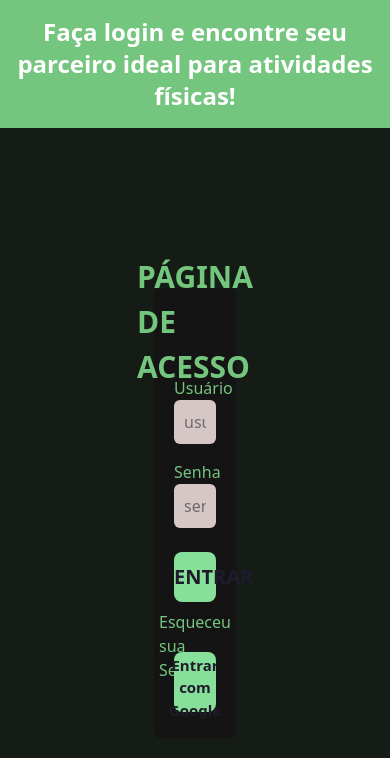
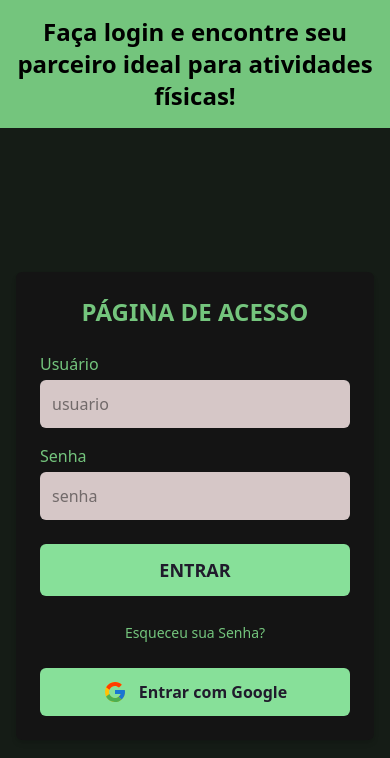
Before and after one commit to rafaelcoellhoo/projeto-nexu, a Next.js app: page /login in a window 390 px wide. Shown: the top 758 px of the page. Built offline with nearby package versions, Linux system fonts and the light colour scheme.

Commit message:
responsividade

```diff
--- a/src/pages/cadastro/index.jsx
+++ b/src/pages/cadastro/index.jsx
@@ -6,6 +6,7 @@ import { IoIosEye, IoIosEyeOff } from "react-icons/io";{
 export default function Cadastro() {
   const [nome, setNome] = useState("");
   const [mostrarSenha, setMostrarSenha] = useState(false);
+
 
   function mostrarOuOcultarSenha() {
     setMostrarSenha(!mostrarSenha);
@@ -43,7 +44,7 @@ if (!senhaForte) {
 
   return (
     <div className="flex items-center justify-center h-screen w-full text-white bg-[#2E3947]">
-      <div className="w-full flex flex-col items-center justify-center hidden md:flex">
+      <div className="w-full  flex-col items-center justify-center hidden md:flex">
         <p className="flex font-bold text-[#cead44]">conecte-se com pessoas, descubra novos esportes
         </p>
         <p className="flex font-bold text-[#cead44]">   e transforme movimento em bem-estar.</p>
@@ -58,6 +59,7 @@ if (!senhaForte) {
             className="flex flex-col gap-2 mt-4"
           >
             <div className="flex gap-2">
+
               <input
                 type="text"
                 value={nome}
--- a/src/pages/login/index.jsx
+++ b/src/pages/login/index.jsx
@@ -1,102 +1,100 @@
-import { toast, ToastContainer } from "react-toastify"
-import { FcGoogle } from "react-icons/fc"
-import { useState } from "react"
+import { toast, ToastContainer } from "react-toastify";
+import { FcGoogle } from "react-icons/fc";
+import { useState } from "react";
+import "react-toastify/dist/ReactToastify.css";
 
+export default function Login() {
+  const [usuario, setUsuario] = useState("");
+  const [senha, setSenha] = useState("");
 
-
-export default function Login(){
-   const [usuario, setUsuario] = useState("")
-   const [senha, setSenha] = useState("")
-
-
-   function Login(){
-    if(!usuario || !senha)
-      return toast.error("Preencha todos os campos")
-    if(usuario.length < 8 || senha.length < 8){
-      return toast.error("Usuario ou senha inválidos")
-
+  function handleLogin() {
+    if (!usuario || !senha) {
+      return toast.error("Preencha todos os campos");
     }
 
-    console.log(usuario)
-    console.log(senha)
-    return toast.success(" Login realizado com sucesso!")
+    if (usuario.length < 8 || senha.length < 8) {
+      return toast.error("Usuário ou senha inválidos");
+    }
 
+    console.log(usuario);
+    console.log(senha);
+    return toast.success("Login realizado com sucesso!");
   }
 
+  return (
+    <div className="min-h-screen w-full bg-[#151c16] flex flex-col items-center">
+      <ToastContainer />
 
+      <header className="w-full bg-[#74c57d] p-4 text-center">
+        <h1 className="text-2xl font-bold text-black">
+          Faça login e encontre seu parceiro ideal para atividades físicas!
+        </h1>
+      </header>
 
+      <main className="flex-grow flex items-center justify-center w-full px-4">
+        <div className="w-full max-w-md bg-[#141414] rounded-md shadow-md p-6 mt-10">
+          {/* Título */}
+          <div className="text-center mb-6">
+            <h2 className="text-2xl text-[#74c57d] font-semibold">
+              PÁGINA DE ACESSO
+            </h2>
+          </div>
 
-
-
-
-  return (
-    <div className="w-full h-screen  bg-[#151c16]">
-      <ToastContainer />
-      <h1 className="text-2xl text-center bg-[#74c57d] p-4 font-bold">Faça login e encontre seu parceiro ideal para atividades físicas!</h1>
-      <div className="w-full flex items-center justify-center ">
-
-
-        <div className="w-[30%] h-full flex items-center justify-center mt-40">
-          <div className="w-[70%] h-[450px] bg-[#141414] rounded-md">
-            <div className="w-full h-[15%] flex items-center justify-center">
-              <h1 className="text-[30px] text-[#74c57d] font-semibold">PÁGINA DE ACESSO</h1>
-            </div>
-            <div className="w-full h-[60%] p-[20px]">
-              <label htmlFor="user" className="text-[#74c57d]">Usuário</label>
+          {/* Formulário */}
+          <form className="space-y-4">
+            <div>
+              <label htmlFor="user" className="text-[#74c57d] block mb-1">
+                Usuário
+              </label>
               <input
-              onChange={(event)=> {setUsuario(event.target.value)}}
-                placeholder="usuario"
                 type="text"
                 id="user"
-                className="w-full rounded-md p-[10px] bg-[#d6c7c7] text-[#0e0e0e] mb-4"
+                placeholder="usuario"
+                onChange={(e) => setUsuario(e.target.value)}
+                className="w-full p-3 rounded-md bg-[#d6c7c7] text-[#0e0e0e] focus:outline-none"
               />
-              <label htmlFor="pass" className="text-[#74c57d]">Senha</label>
+            </div>
+
+            <div>
+              <label htmlFor="pass" className="text-[#74c57d] block mb-1">
+                Senha
+              </label>
               <input
-              onChange={(event)=> {setSenha(event.target.value)}}
-
-                placeholder="senha"
-
-
                 type="password"
                 id="pass"
-                className="w-full rounded-md p-[10px] bg-[#d6c7c7] text-[#0e0e0e]"
+                placeholder="senha"
+                onChange={(e) => setSenha(e.target.value)}
+                className="w-full p-3 rounded-md bg-[#d6c7c7] text-[#0e0e0e] focus:outline-none"
               />
-
-              <button
-              onClick={Login}
-                className="w-full h-[50px] rounded-lg mt-6 bg-[#87e099] text-[20px]
-             font-semibold text-[#201b2c] cursor-pointer"
-
-
-              >ENTRAR
-
-              </button>
-
-              <div className="w-full flex items-center justify-center text-[#74c57d] pt-2">
-                <a href="">Esqueceu sua Senha?</a>
-              </div>
             </div>
 
+            <button
+              type="button"
+              onClick={handleLogin}
+              className="w-full py-3 mt-2 bg-[#87e099] text-[#201b2c] font-semibold text-lg rounded-md hover:bg-[#74c57d] transition"
+            >
+              ENTRAR
+            </button>
 
-            <div className="w-full h-[25%] p-[20px] flex items-center">
+            <div className="text-center pt-2">
+              <a href="#" className="text-[#74c57d] text-sm hover:underline">
+                Esqueceu sua Senha?
+              </a>
+            </div>
+          </form>
 
-
-              <button
+          {/* Google Button */}
+          <div className="mt-6">
+            <button
               onClick={() => window.location.href = "/"}
-                className="w-full h-[60px] rounded-lg flex flex-col items-center pt-[2px] bg-[#87e099] text-[15px]
-           font-bold text-[#201b2c] cursor-pointer"
-              >Entrar com Google
-                <FcGoogle size={70}/>
-
-              </button>
-
-            </div>
-
+              className="w-full flex items-center justify-center gap-3 py-3 bg-[#87e099] text-[#201b2c] font-semibold rounded-md hover:bg-[#74c57d] transition"
+            >
+              <FcGoogle size={24} />
+              Entrar com Google
+            </button>
           </div>
         </div>
-
-      </div>
+      </main>
     </div>
-
-  )
+  );
 }
```
